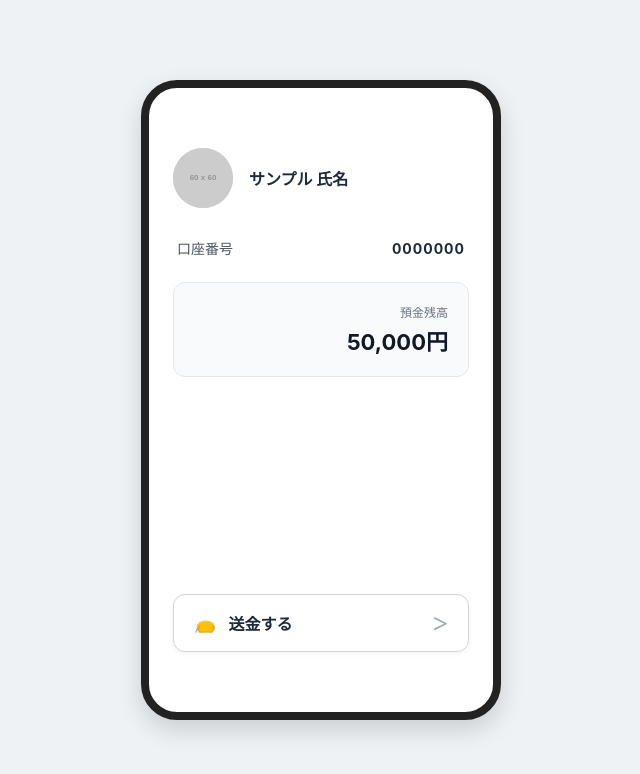
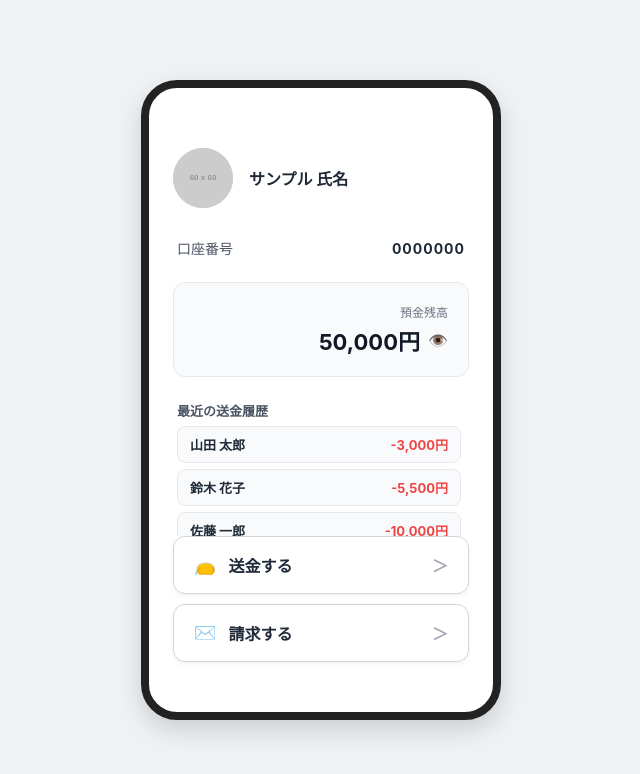
Before and after one commit to nozo120/teamc_webapp, a React (Create React App) app in the folder frontend/: page / in a window 1280 px wide. Shown: the top 774 px of the page, without its empty margins (319-959 px from the left). Built offline with nearby package versions, Linux system fonts and the light colour scheme; data requests are answered from the project's data file.

Commit message:
連携した

```diff
--- a/frontend/src/pages/Miyazawa/ss.css
+++ b/frontend/src/pages/Miyazawa/ss.css
@@ -129,3 +129,187 @@
   color: #9ca3af;
   font-size: 16px;
 }
+
+/* 全体を中央に配置 */
+.container {
+  display: flex;
+  justify-content: center;
+  align-items: center;
+  height: 100vh;
+  background-color: #eef2f5;
+}
+
+/* スマホをイメージした枠組み */
+.phone-frame {
+  background-color: #ffffff;
+  width: 360px;
+  height: 640px;
+  border-radius: 36px;
+  box-shadow: 0 10px 25px rgba(0, 0, 0, 0.15);
+  padding: 40px 24px;
+  display: flex;
+  flex-direction: column;
+  box-sizing: border-box;
+  border: 8px solid #222;
+}
+
+/* ユーザヘッダー（アイコンと名前） */
+.user-header {
+  display: flex;
+  align-items: center;
+  margin-top: 20px;
+  margin-bottom: 30px;
+}
+
+.avatar {
+  width: 60px;
+  height: 60px;
+  border-radius: 50%;
+  overflow: hidden;
+  background-color: #d1d5db;
+  margin-right: 16px;
+}
+
+.avatar-img {
+  width: 100%;
+  height: 100%;
+  object-fit: cover;
+}
+
+.user-name {
+  font-size: 18px;
+  font-weight: bold;
+  color: #1f2937;
+  margin: 0;
+}
+
+/* 口座番号 */
+.account-section {
+  display: flex;
+  justify-content: space-between;
+  align-items: center;
+  margin-bottom: 24px;
+  font-size: 14px;
+  color: #4b5563;
+  padding: 0 4px;
+}
+
+.account-number {
+  font-weight: bold;
+  color: #1f2937;
+  letter-spacing: 1px;
+}
+
+/* 預金残高ボックス */
+.balance-box {
+  background-color: #f9fafb;
+  border: 1px solid #e5e7eb;
+  border-radius: 12px;
+  padding: 20px;
+  display: flex;
+  flex-direction: column;
+  align-items: flex-end;
+  margin-bottom: auto; /* ボタンを下に押しやるため */
+}
+
+.balance-title {
+  font-size: 12px;
+  color: #6b7280;
+  margin-bottom: 4px;
+}
+
+.balance-value {
+  font-size: 22px;
+  font-weight: bold;
+  color: #111827;
+}
+
+/* 送金するボタン */
+.transfer-button {
+  display: flex;
+  align-items: center;
+  justify-content: space-between;
+  width: 100%;
+  padding: 16px 20px;
+  background-color: #ffffff;
+  border: 1px solid #d1d5db;
+  border-radius: 12px;
+  font-size: 16px;
+  font-weight: bold;
+  color: #1f2937;
+  cursor: pointer;
+  box-shadow: 0 2px 5px rgba(0, 0, 0, 0.05);
+  transition: background-color 0.2s;
+  margin-bottom: 20px;
+}
+
+.transfer-button:hover {
+  background-color: #f3f4f6;
+}
+
+.button-icon {
+  font-size: 18px;
+}
+
+.button-text {
+  flex-grow: 1;
+  text-align: left;
+  margin-left: 12px;
+}
+
+.arrow {
+  color: #9ca3af;
+  font-size: 16px;
+}
+
+/* --- 送金履歴セクションのスタイル --- */
+/* --- 送金履歴セクションのスタイル --- */
+.history-section {
+  margin-top: 10px;
+  text-align: left;
+  padding: 0 4px;
+  /* タイトルとリスト全体をまとめる枠 */
+  display: flex;
+  flex-direction: column;
+}
+
+/* タイトルは動かない（固定）ようにする */
+.history-title {
+  font-size: 13px;
+  color: #4b5563;
+  margin-bottom: 6px;
+  font-weight: bold;
+  flex-shrink: 0; /* 縮まないように固定 */
+}
+
+/* リストの部分だけに高さ制限をつけ、ここだけスクロールさせる */
+.history-list {
+  display: flex;
+  flex-direction: column;
+  gap: 6px;
+  max-height: 110px; /* リストの表示領域の高さ（必要に応じて調整してください） */
+  overflow-y: auto;   /* ここだけスクロールバーを出す */
+  padding-right: 4px; /* スクロールバーと文字が重ならないように少し余白 */
+}
+
+.history-item {
+  display: flex;
+  justify-content: space-between;
+  align-items: center;
+  padding: 8px 12px;
+  background-color: #f9fafb;
+  border: 1px solid #e5e7eb;
+  border-radius: 8px;
+  font-size: 13px;
+  flex-shrink: 0; /* リスト項目がつぶれないようにする */
+}
+
+.history-name {
+  font-weight: bold;
+  color: #1f2937;
+}
+
+.history-amount {
+  font-weight: bold;
+  color: #ef4444;
+}
--- a/frontend/src/pages/Miyazawa/ss.tsx
+++ b/frontend/src/pages/Miyazawa/ss.tsx
@@ -1,10 +1,31 @@
-import React from 'react';
+import React, { useState } from 'react';
+import { useNavigate } from "react-router-dom";
+import { PATHS } from '../../routes/paths';
 import './ss.css';
 
 export default function UserInfo() {
+  const navigate = useNavigate();
+
+  // 送金するボタンを押したときの処理（必要に応じてパスを変更してください）
   const handleTransferClick = () => {
-    alert('送金画面へ移動します');
+    navigate(PATHS.USER_LIST); // 送金相手選択画面へ遷移
   };
+
+  // 請求するボタンを押したときの処理
+  const handleRequestClick = () => {
+    navigate(PATHS.USER_LIST); // 請求相手選択画面（またはユーザーリスト）へ遷移
+  };
+
+  // 残高を表示しているかどうかを管理するステート（初期値: true = 表示）
+  const [isBalanceVisible, setIsBalanceVisible] = useState(true);
+  const total = 50000;
+
+  // 仮の送金履歴データ
+  const [historyList] = useState([
+    { id: 1, name: '山田 太郎', amount: 3000 },
+    { id: 2, name: '鈴木 花子', amount: 5500 },
+    { id: 3, name: '佐藤 一郎', amount: 10000 },
+  ]);
 
   return (
     <div className="container">
@@ -14,7 +35,6 @@ export default function UserInfo() {
         {/* ユーザヘッダー（アイコン ＋ 氏名） */}
         <div className="user-header">
           <div className="avatar">
-            {/* 仮のアイコン画像（プレースホルダー） */}
             <img
               src="https://via.placeholder.com/60"
               alt="ユーザアイコン"
@@ -33,15 +53,51 @@ export default function UserInfo() {
         {/* 預金残高ボックス */}
         <div className="balance-box">
           <span className="balance-title">預金残高</span>
-          <span className="balance-value">50,000円</span>
+          <div style={{ display: 'flex', alignItems: 'center', gap: '8px' }}>
+            <span className="balance-value">
+              {isBalanceVisible ? `${total.toLocaleString()}円` : '＊＊＊＊＊＊'}
+            </span>
+            <span
+              onClick={() => setIsBalanceVisible(!isBalanceVisible)}
+              style={{ cursor: 'pointer', fontSize: '16px' }}
+              title="残高の表示切替"
+            >
+              {isBalanceVisible ? '👁️' : '🙈'}
+            </span>
+          </div>
         </div>
 
-        {/* 送金するボタン */}
-        <button onClick={handleTransferClick} className="transfer-button">
-          <span className="button-icon">👝</span>
-          <span className="button-text">送金する</span>
-          <span className="arrow">＞</span>
-        </button>
+        {/* 送金履歴セクション（タイトル固定・リストのみスクロール） */}
+        <div className="history-section">
+          <p className="history-title">最近の送金履歴</p>
+          <div className="history-list">
+            {historyList.map((item) => (
+              <div key={item.id} className="history-item">
+                <span className="history-name">{item.name}</span>
+                <span className="history-amount">-{item.amount.toLocaleString()}円</span>
+              </div>
+            ))}
+          </div>
+        </div>
+
+        {/* ボタンをまとめるエリア（送金ボタン ＋ 請求ボタン） */}
+        <div className="button-group" style={{ marginTop: 'auto', display: 'flex', flexDirection: 'column', gap: '10px', marginBottom: '10px' }}>
+
+          {/* 送金するボタン */}
+          <button onClick={handleTransferClick} className="transfer-button" style={{ margin: 0 }}>
+            <span className="button-icon">👝</span>
+            <span className="button-text">送金する</span>
+            <span className="arrow">＞</span>
+          </button>
+
+          {/* 請求するボタン */}
+          <button onClick={handleRequestClick} className="transfer-button" style={{ margin: 0 }}>
+            <span className="button-icon">✉️</span>
+            <span className="button-text">請求する</span>
+            <span className="arrow">＞</span>
+          </button>
+
+        </div>
 
       </div>
     </div>
```
Also changed, not shown: frontend/src/pages/Hayashi/TransferRecipientListPage.tsx (added, +9 -0 lines).
